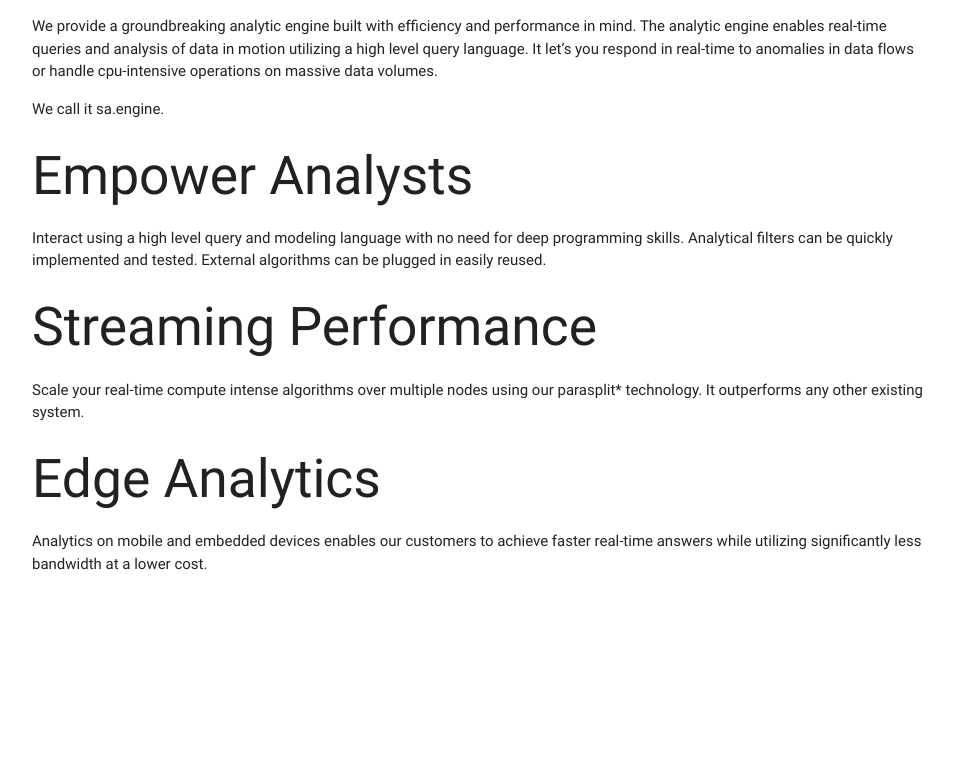
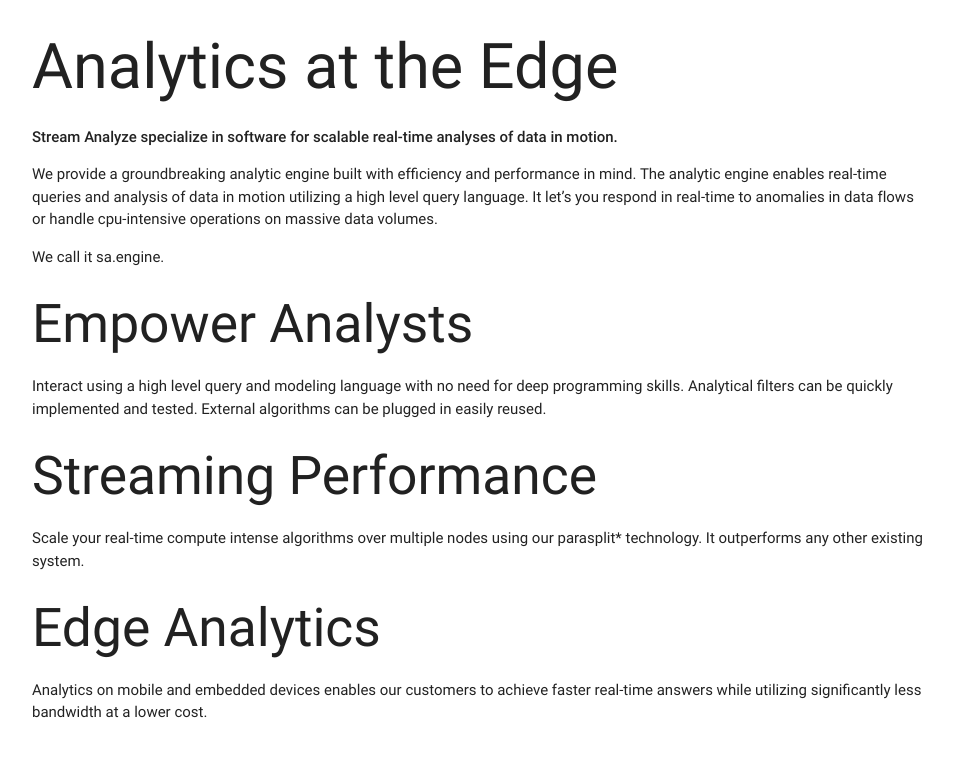
Before and after one commit to streamanalyze/streamanalyze.github.io, a Jekyll site: the page built from index.markdown, in a window 1280 px wide. Shown: the top 757 px of the page, without its empty margins (160-1113 px from the left). Built offline with Jekyll 4.4.1, drawn with Linux system fonts in a browser that asks for light colours.

Commit message:
Updated Index

```diff
--- a/index.markdown
+++ b/index.markdown
@@ -3,6 +3,10 @@
 layout: welcome_page
 ---
 
+# Analytics at the Edge
+
+__Stream Analyze specialize in software for scalable real-time analyses of data in motion.__
+
 We provide a groundbreaking analytic engine built with efficiency and performance in mind. The analytic engine enables real-time queries and analysis of data in motion utilizing a high level query language. It let’s you respond in real-time to anomalies in data flows or handle cpu-intensive operations on massive data volumes.
 
 We call it sa.engine.
```
